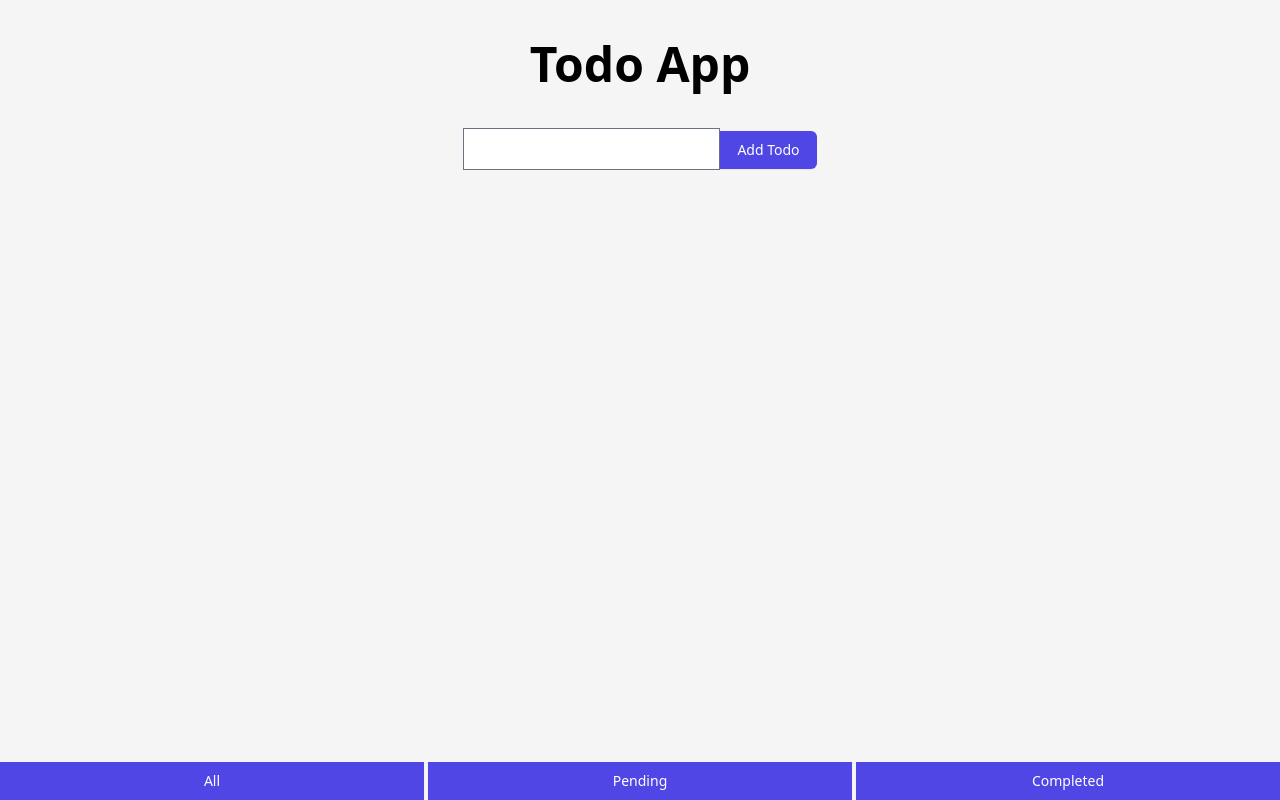
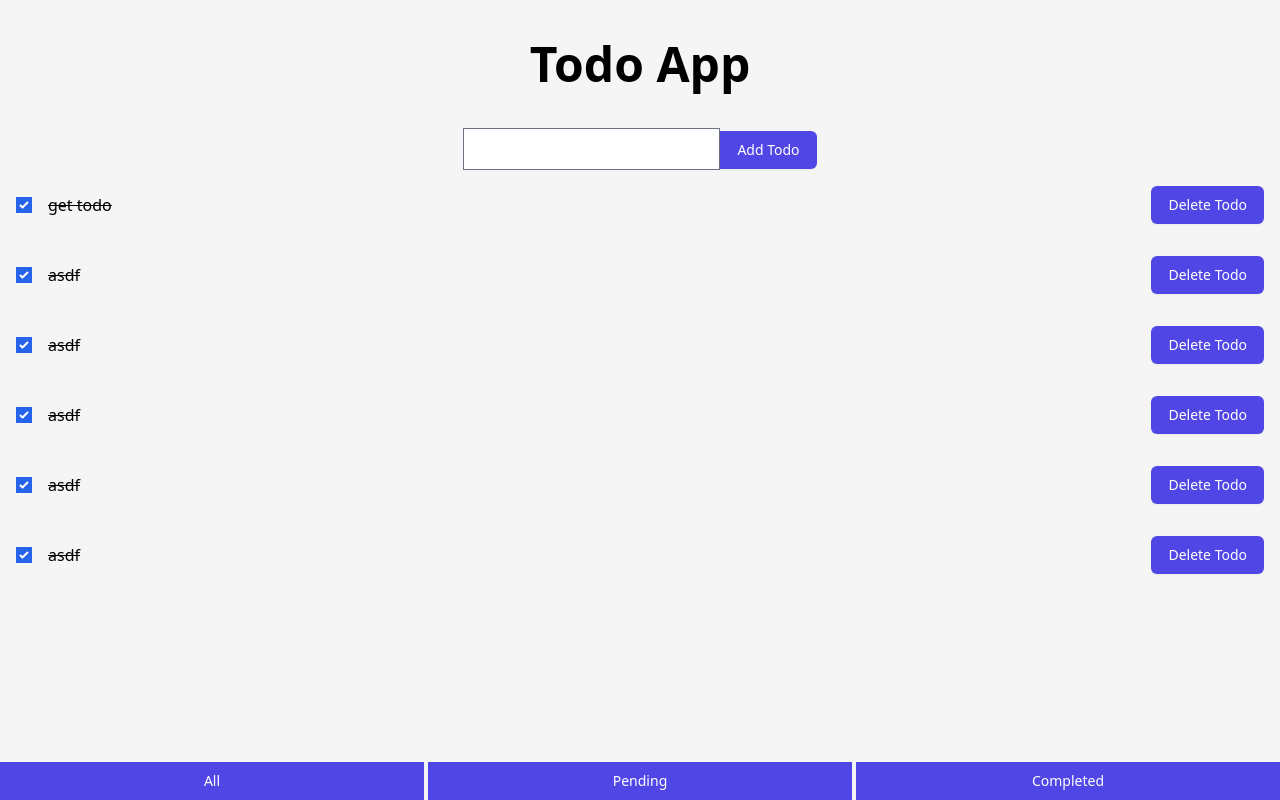
Before and after one commit to the-special-character/react_mobily, a React app: page / in a window 1280 px wide. Built offline with nearby package versions, Linux system fonts and the light colour scheme; data requests are answered from the project's data file.

Commit message:
completed todo application

```diff
--- a/db.json
+++ b/db.json
@@ -1,5 +1,36 @@
 {
-  "todoList": [],
+  "todoList": [
+    {
+      "text": "get todo",
+      "isDone": true,
+      "id": 1
+    },
+    {
+      "text": "asdf",
+      "isDone": true,
+      "id": 2
+    },
+    {
+      "text": "asdf",
+      "isDone": true,
+      "id": 3
+    },
+    {
+      "text": "asdf",
+      "isDone": true,
+      "id": 4
+    },
+    {
+      "text": "asdf",
+      "isDone": true,
+      "id": 5
+    },
+    {
+      "text": "asdf",
+      "isDone": true,
+      "id": 6
+    }
+  ],
   "user": {
     "name": "yagnesh",
     "age": 33,
--- a/src/Todo/TodoItem.jsx
+++ b/src/Todo/TodoItem.jsx
@@ -6,12 +6,15 @@ const TodoItem = ({
   toggleCompleteTodo,
   deleteTodo,
   deleteTodoState,
+  updateTodoState,
 }) => (
   <div key={todoItem.id} className="flex items-center p-4 hover:bg-white">
     <input
       type="checkbox"
       name="isDone"
       id="isDone"
+      className="disabled:accent-gray-500"
+      disabled={updateTodoState.isLoading}
       checked={todoItem.isDone}
       onChange={() => toggleCompleteTodo(todoItem)}
     />
@@ -48,10 +51,17 @@ TodoItem.propTypes = {
     isLoading: PropTypes.bool,
     errorMessage: PropTypes.string,
   }),
+  updateTodoState: PropTypes.shape({
+    id: PropTypes.number,
+    state: PropTypes.string,
+    isLoading: PropTypes.bool,
+    errorMessage: PropTypes.string,
+  }),
 };
 
 TodoItem.defaultProps = {
   deleteTodoState: {},
+  updateTodoState: {},
 };
 
 export default memo(TodoItem);
--- a/src/Todo/index.jsx
+++ b/src/Todo/index.jsx
@@ -42,6 +42,8 @@ export default class Todo extends Component {
   };
 
   toggleCompleteTodo = async todoItem => {
+    const state = 'update_todo';
+    this.loadingState({ state, id: todoItem.id });
     try {
       const res = await axiosInstance.put(`todoList/${todoItem.id}`, {
         ...todoItem,
@@ -59,7 +61,10 @@ export default class Todo extends Component {
           ],
         };
       });
-    } catch (error) {}
+      this.successState({ state, id: todoItem.id });
+    } catch (error) {
+      this.errorState({ state, id: todoItem.id, error });
+    }
   };
 
   deleteTodo = async todoItem => {
@@ -147,6 +152,8 @@ export default class Todo extends Component {
 
     const deleteTodo = appState.filter(x => x.state === 'delete_todo');
 
+    const updateTodo = appState.filter(x => x.state === 'update_todo');
+
     if (!loadTodo?.isLoading && loadTodo?.errorMessage) {
       return <h1>{loadTodo?.errorMessage}</h1>;
     }
@@ -168,6 +175,7 @@ export default class Todo extends Component {
               deleteTodo={this.deleteTodo}
               toggleCompleteTodo={this.toggleCompleteTodo}
               deleteTodoState={deleteTodo}
+              updateTodoState={updateTodo}
             />
             <TodoFilter filterTodo={this.loadTodo} />
           </>
--- a/src/Todo/todoForm.jsx
+++ b/src/Todo/todoForm.jsx
@@ -19,6 +19,8 @@ const TodoForm = forwardRef(({ addTodo, addTodoState }, ref) => (
   </>
 ));
 
+TodoForm.displayName = 'TodoForm';
+
 TodoForm.propTypes = {
   addTodo: PropTypes.func.isRequired,
   addTodoState: PropTypes.shape({
--- a/src/Todo/todoList.jsx
+++ b/src/Todo/todoList.jsx
@@ -7,6 +7,7 @@ const TodoList = ({
   toggleCompleteTodo,
   deleteTodo,
   deleteTodoState,
+  updateTodoState,
 }) => (
   <div className="w-full flex-1">
     {todoList.map(todoItem => (
@@ -16,6 +17,7 @@ const TodoList = ({
         toggleCompleteTodo={toggleCompleteTodo}
         deleteTodo={deleteTodo}
         deleteTodoState={deleteTodoState.find(x => x.id === todoItem.id)}
+        updateTodoState={updateTodoState.find(x => x.id === todoItem.id)}
       />
     ))}
   </div>
@@ -39,6 +41,14 @@ TodoList.propTypes = {
       errorMessage: PropTypes.string,
     }),
   ).isRequired,
+  updateTodoState: PropTypes.arrayOf(
+    PropTypes.shape({
+      id: PropTypes.number,
+      state: PropTypes.string,
+      isLoading: PropTypes.bool,
+      errorMessage: PropTypes.string,
+    }),
+  ).isRequired,
 };
 
 export default memo(TodoList);
```
